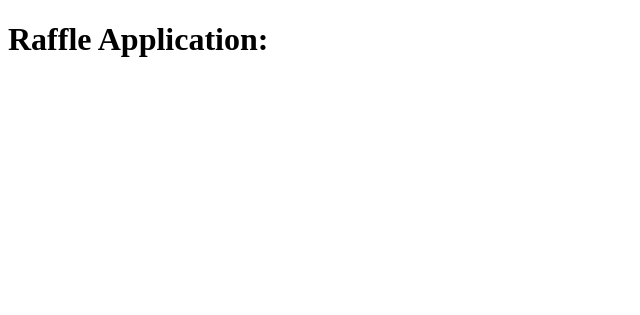
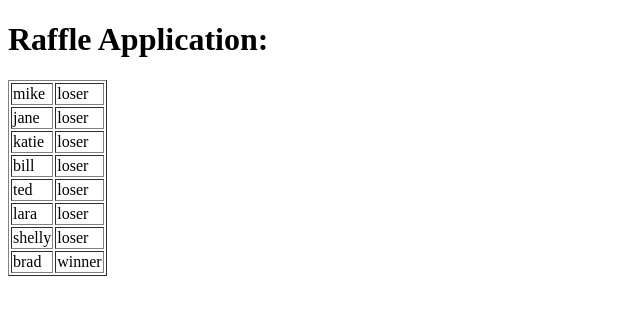
Before and after one commit to magnet-tn/raffle, a PHP site: page / in a window 1280 px wide. Shown: the top 315 px of the page, without its empty margins (0-640 px from the left). Run offline with PHP 8.4, Linux system fonts and the light colour scheme.

Commit message:
raffle with hardcoded 8 contenstants and one winner using array_rand.

```diff
--- a/index.php
+++ b/index.php
@@ -18,7 +18,14 @@ ini_set('display_errors', 1); # Display errors on page (instead of a log file)
 
     <h1>Raffle Application: </h1>
 
-
+    <table border=1>
+        <?php foreach($contestants as $name => $status): ?>
+            <tr>
+                <td><?php echo $name ?></td>
+                <td><?php echo $status ?></td>
+            </tr>
+        <?php endforeach; ?>
+    </table>
 
 </body>
 </html>
--- a/logic.php
+++ b/logic.php
@@ -1,2 +1,18 @@
 <?php
 # logic.php
+
+$contestants["mike"] = "loser";
+$contestants["jane"] = "loser";
+$contestants["katie"] = "loser";
+$contestants["bill"] = "loser";
+$contestants["ted"] = "loser";
+$contestants["lara"] = "loser";
+$contestants["shelly"] = "loser";
+$contestants["brad"] = "loser";
+
+// echo "<pre>";
+// var_dump($contestants);
+// echo "</pre>";
+
+$winner = array_rand($contestants, 1);
+$contestants[$winner] = "winner";
```
